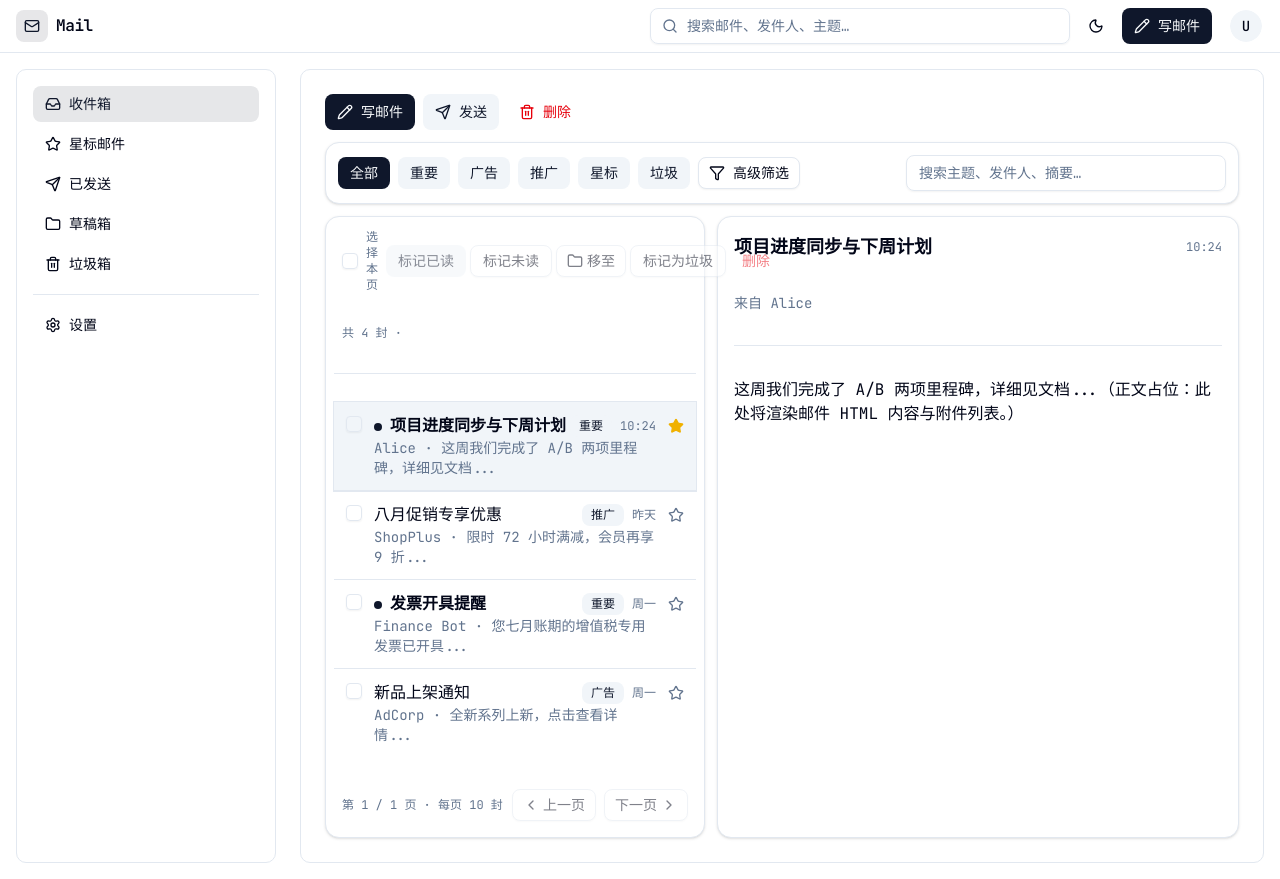
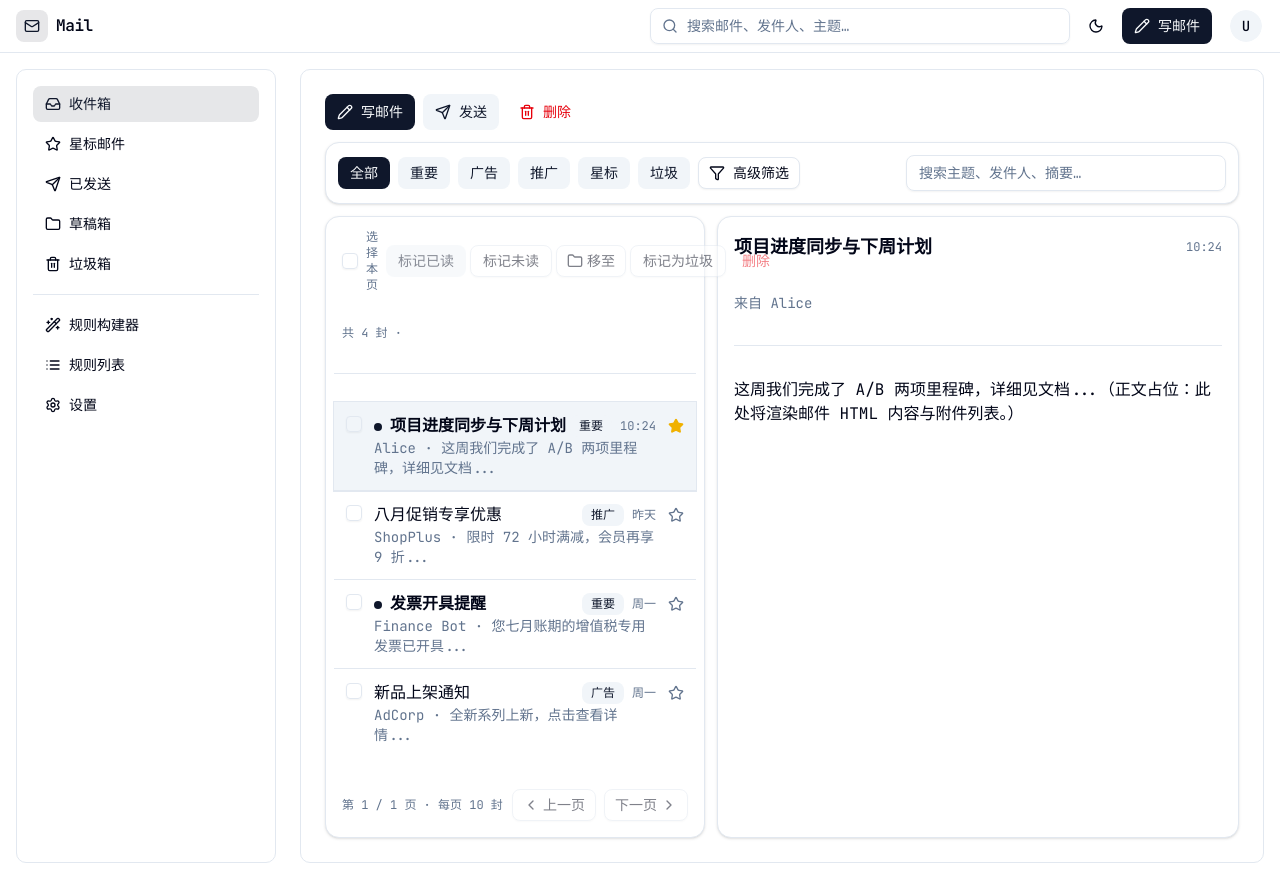
Before and after one commit to guangyiliushan/mail, a React (Vite) app in the folder frontend/: page /auth/login in a window 1280 px wide. Both pictures are taken after typing "name@example.com", "Sample123" into the empty fields and a click on the button "登录". Built offline with nearby package versions, Linux system fonts and the light colour scheme.

Commit message:
feat(导航): 添加邮件规则构建器和规则列表的导航链接
在侧边栏和下拉菜单中添加邮件规则构建器和规则列表的导航入口，方便用户快速访问相关功能

```diff
--- a/frontend/src/layouts/app-shell.tsx
+++ b/frontend/src/layouts/app-shell.tsx
@@ -1,7 +1,7 @@
 import { useEffect, useState } from "react";
 import { motion } from "motion/react";
 import { Outlet, Link } from "react-router-dom";
-import { Mail, Star, Send, Trash2, Settings, Menu, Pencil, Search, Sun, Moon, Folder, Inbox } from "lucide-react";
+import { Mail, Star, Send, Trash2, Settings, Menu, Pencil, Search, Sun, Moon, Folder, Inbox, Wand2, List } from "lucide-react";
 import { Button } from "../components/ui/button";
 import { Input } from "../components/ui/input";
 import { Separator } from "../components/ui/separator";
@@ -100,6 +100,13 @@ export default function AppShell() {
                 <Link to="/settings/oauth">第三方账号</Link>
               </DropdownMenuItem>
               <DropdownMenuSeparator />
+              <DropdownMenuItem asChild>
+                <Link to="/mail/rules">规则构建器</Link>
+              </DropdownMenuItem>
+              <DropdownMenuItem asChild>
+                <Link to="/mail/rules/list">规则列表</Link>
+              </DropdownMenuItem>
+              <DropdownMenuSeparator />
               <DropdownMenuItem onClick={() => {
                 localStorage.removeItem("token");
                 window.location.href = "/auth/login";
@@ -131,6 +138,12 @@ export default function AppShell() {
             <SidebarItem icon={Folder} label="草稿箱" />
             <SidebarItem icon={Trash2} label="垃圾箱" />
             <Separator className="my-3" />
+          <Link to="/mail/rules" className="block">
+            <SidebarItem icon={Wand2} label="规则构建器" />
+          </Link>
+          <Link to="/mail/rules/list" className="block">
+            <SidebarItem icon={List} label="规则列表" />
+          </Link>
           <Link to="/settings/profile" className="block">
             <SidebarItem icon={Settings} label="设置" />
           </Link>
```
